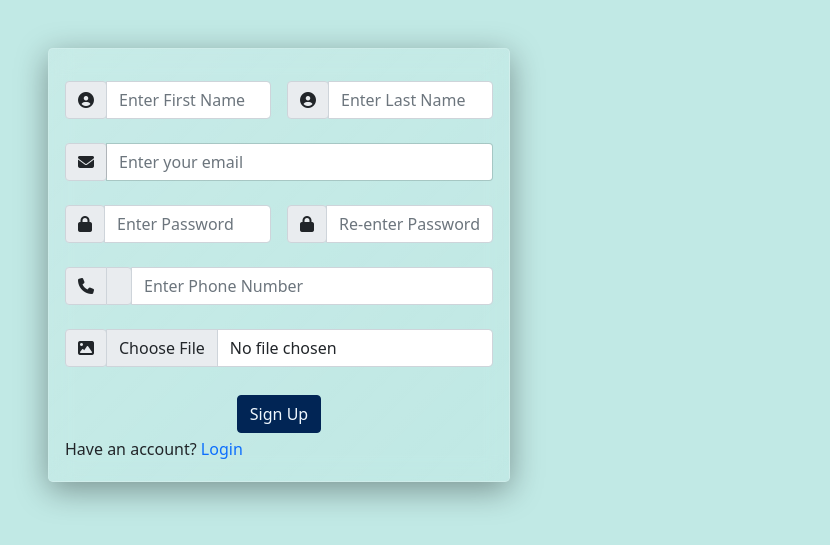
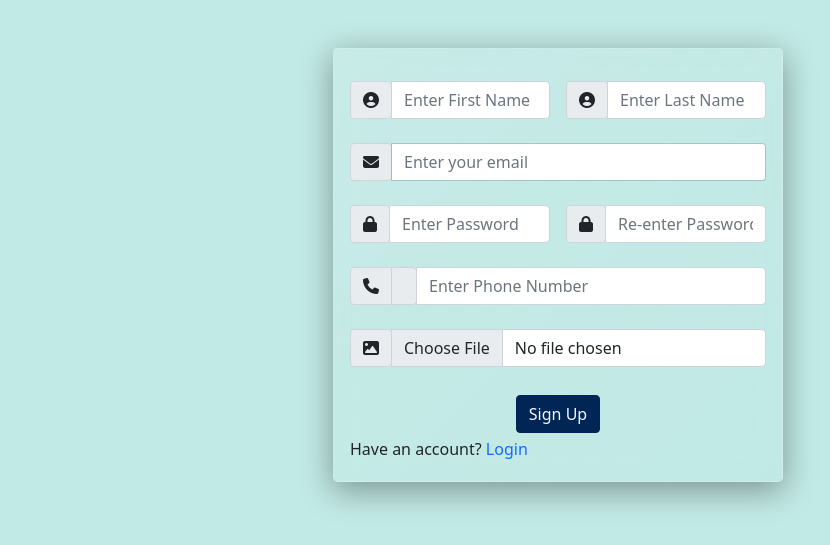
Before and after one commit to MohamedAbotalb/Crowd_Funding_System, a Django app: page /accounts/register/ in a window 1280 px wide. Shown: the top 545 px of the page, without its empty margins (82-912 px from the left). Run offline with Django 5.2, Linux system fonts and the light colour scheme; parts of the project's set-up code (start-up, migrations or seed data) failed here and were passed over.

Commit message:
tagged design

```diff
--- a/apps/accounts/templates/registration/register.html
+++ b/apps/accounts/templates/registration/register.html
@@ -23,11 +23,6 @@
     border-color: #3dd0d8;
     }
 
-    img {
-        width: 350px;
-        height: 350px;
-    }
-
     .glass {
         background: linear-gradient(135deg, rgba(255, 255, 255, 0.1), rgba(255, 255, 255, 0));
         backdrop-filter: blur(12px);
@@ -41,11 +36,11 @@
 
 {% block content %}
 <section>
-    <div>
+    <div class="hero-body">
         <div class="container">
-            <div class="row">
-                <div class="d-flex align-items-center">
-                     <div class="col-6 ">
+            <div class="row justify-content-center">
+
+                     <div class="col-12 col-md-8 col-lg-6">
                     <form action="." class="p-3 m-5 rounded-3 glass" enctype="multipart/form-data" method="POST">
                         {% csrf_token %}
                         <!-- <h1 class="text-center mb-4 fs-2">Sign up</h1> -->
@@ -155,14 +150,7 @@
                             Have an account? <a class="text-decoration-none" href="{% url 'login_' %}">Login</a>
                         </div>
                     </form>
-                </div>
-                <!-- <div class="col-6 d-flex align-items-center ">
-                    <img src="{% static 'accounts/images/charity.gif' %}" alt="">
-                </div> -->
-                </div>
-
             </div>
-        </div>
     </div>
 </section>
 
```
Also changed, not shown: apps/accounts/templates/password/password_reset_confirm.html (+25 -0 lines).
